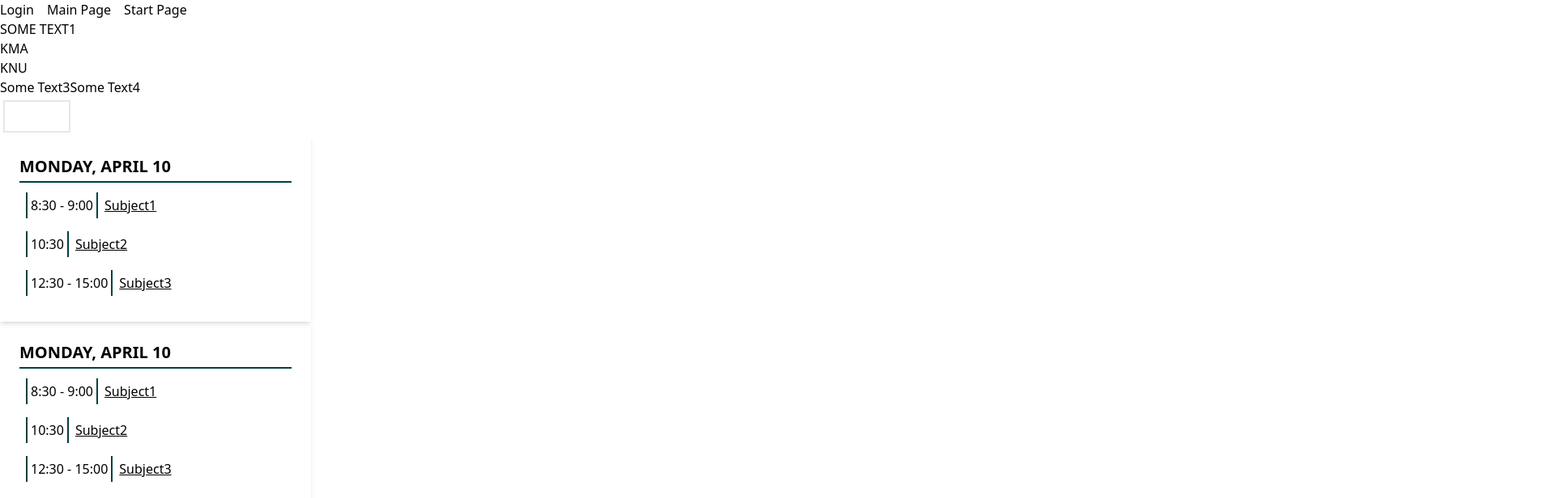
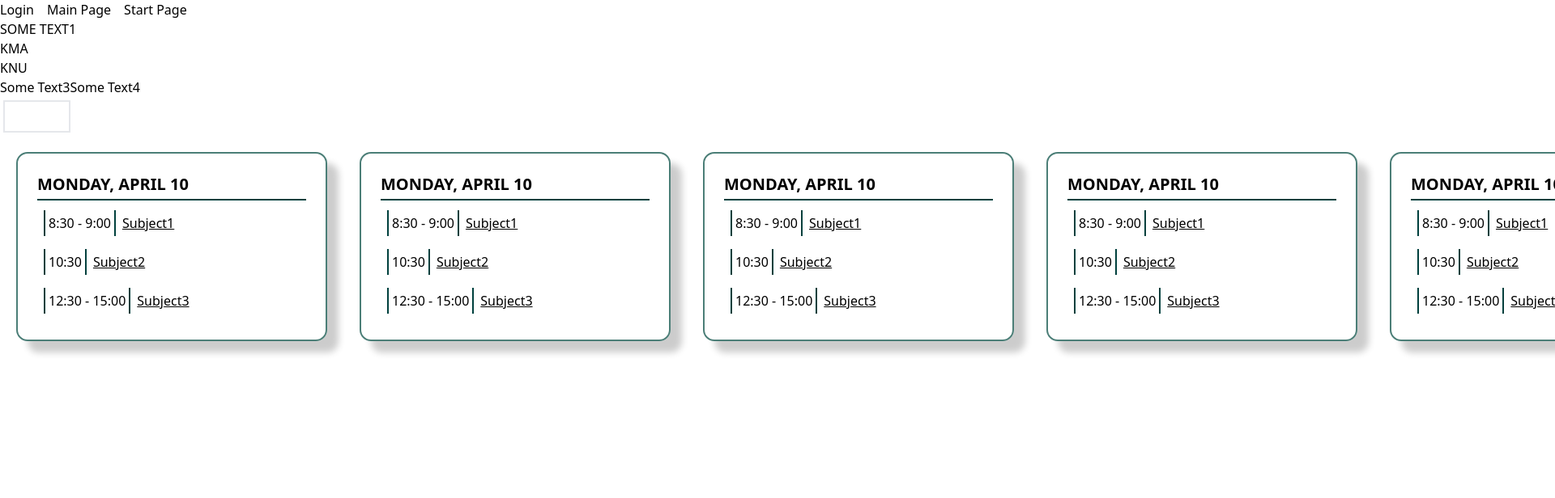
Before and after one commit to HlibHryshko/toucan-planner, a React (Create React App) app: page / in a window 1280 px wide. Shown: the top 616 px of the page at 81% size, 1920 px wide, since content can reach past the window. Built offline with nearby package versions, Linux system fonts and the light colour scheme.

Commit message:
well-looking tiles (time vertical lines as border)

```diff
--- a/src/components/Calendar.js
+++ b/src/components/Calendar.js
@@ -8,14 +8,14 @@ const defaultTimetable = [
 ]
 
 const Calendar = () => {
-  return <div>
-    <CalendarTile day ="Monday, April 10" timetable = {defaultTimetable}/>
-    <CalendarTile day ="Monday, April 10" timetable = {defaultTimetable}/>
-    <CalendarTile day ="Monday, April 10" timetable = {defaultTimetable}/>
-    <CalendarTile day ="Monday, April 10" timetable = {defaultTimetable}/>
-    <CalendarTile day ="Monday, April 10" timetable = {defaultTimetable}/>
-    <CalendarTile day ="Monday, April 10" timetable = {defaultTimetable}/>
-    <CalendarTile day ="Monday, April 10" timetable = {defaultTimetable}/>
+  return <div className="flex flex-align">
+    <div className="m-5"><CalendarTile day ="Monday, April 10" timetable = {defaultTimetable}/> </div>
+    <div className="m-5"><CalendarTile day ="Monday, April 10" timetable = {defaultTimetable}/> </div>
+    <div className="m-5"><CalendarTile day ="Monday, April 10" timetable = {defaultTimetable}/> </div>
+    <div className="m-5"><CalendarTile day ="Monday, April 10" timetable = {defaultTimetable}/> </div>
+    <div className="m-5"><CalendarTile day ="Monday, April 10" timetable = {defaultTimetable}/> </div>
+    <div className="m-5"><CalendarTile day ="Monday, April 10" timetable = {defaultTimetable}/> </div>
+    <div className="m-5"><CalendarTile day ="Monday, April 10" timetable = {defaultTimetable}/> </div>
   </div>;
 };
 
--- a/src/components/CalendarTile.js
+++ b/src/components/CalendarTile.js
@@ -1,6 +1,6 @@
 const CalendarTile = ({day, timetable}) => {
 
-  return <div className="shadow-md box-border w-96 p-6 border-1">
+  return <div className="shadow-tile box-border w-96 p-6 border-2 border-secondary-green rounded-[14px]">
       <div className="font-bold text-xl uppercase">{day} <br /></div>
       <hr className="my-1 bg-primary-green" style={{border: "none", height: "2px"}}/>
       <div className="font-medium">
--- a/tailwind.config.js
+++ b/tailwind.config.js
@@ -4,7 +4,12 @@ module.exports = {
   theme: {
     extend: {
       colors: {
-        'primary-green': '#00403D'
+        'primary-green': '#00403D',
+        'secondary-green': '#4B7E77'
+      },
+      boxShadow: {
+        // x, y, blur, adding size, color
+        'tile': '14px 14px 8px 0px rgb(0 0 0 / 0.2)'
       }
     },
   },
```
